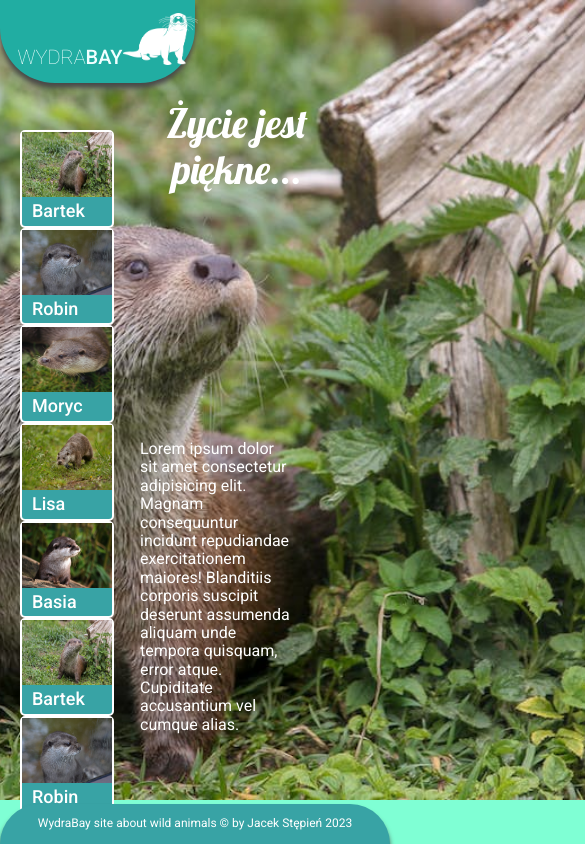
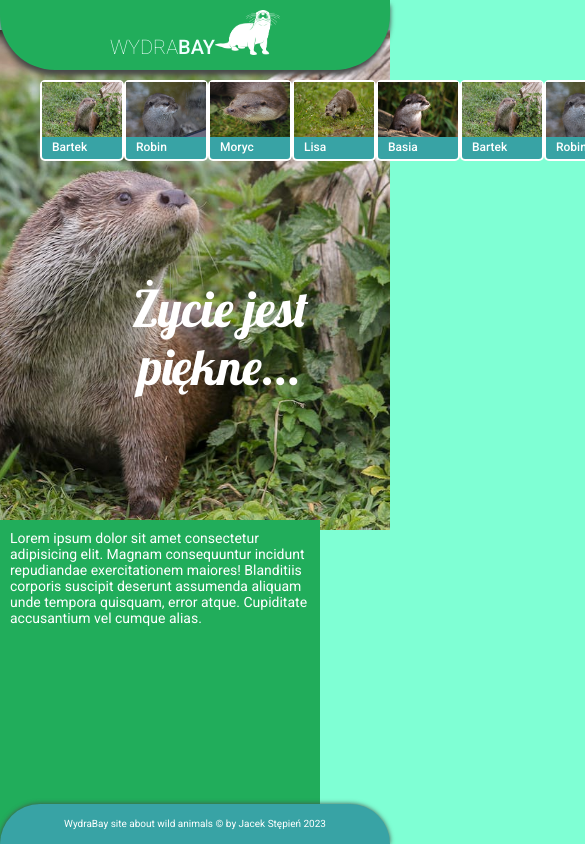
Before and after one commit to JackS86/WydraBay, a website: page index.html in a window 390 px wide. Shown: the top 844 px of the page, 585 px wide, since content can reach past the window. Drawn offline with nearby package versions, Linux system fonts and the light colour scheme.

Commit message:
responsive step2

```diff
--- a/style2.css
+++ b/style2.css
@@ -14,7 +14,6 @@ body {
 }
 .HollyGrail-title{
  position: fixed;
-
 background-color: rgb(33, 173, 162);
   width:100%;
    text-transform: uppercase;
@@ -44,6 +43,9 @@ body {
   margin-right: auto;
   width:100%;
   height: auto;
+  object-fit: cover;
+    object-position: 80% 100%;
+    overflow: hidden;
 }
 nav {
  position: fixed;
@@ -88,8 +90,8 @@ a {
   max-width: 120px;
 }
 .title-large-image {
-
-  position: absolute;
+  display: block;
+  position:fixed;
   top: 280px;
   left: 50px;
   font-size: 10em;
@@ -98,7 +100,8 @@ a {
   color: white;
 }
 .HolyGrail-ads{
-  position: absolute;
+  display:block;
+  position: fixed;
   top:440px;
   left:50px;
   font-size: 20px;
@@ -130,56 +133,69 @@ footer p {
 }
 
 @media (200px <= width <= 425px)    {
-  .HollyGrail {
+  .HollyGrail{
     background-color: aquamarine;
   }
   .HollyGrail-title{
-    position: fixed;
-
-     background-color: rgb(33, 173, 162);
-     width:50%;
-     height: auto;
-    text-transform: uppercase;
-     color: azure;
-     display:flex;
-     justify-content: center;
-     align-items: center;
-     box-shadow: 0px 5px 5px rgb(73, 73, 73);
-     border-bottom-left-radius: 55px;
-     border-bottom-right-radius: 55px;
+    background-color: rgb(33, 173, 91);
+  width:100%;
+  height: 70px;
   }
   .logo-one-word {
     font-size: 20px;
     font-weight: 100; position: relative;
-    left:10px;
+    left:0px;
+  }
+  .logo-icon{
+    width:65px;
+    height: auto;
   }
   .large-image-responsive{
+    position: relative;
+   top:30px;
+
+   height: 500px;
+   z-index: -2;
+  }
+  .title-large-image {
     display: block;
-    margin-left: auto;
-    margin-right: auto;
-    width:200%;
-    height: 800px;
-    object-fit: cover;
-    object-position: -700px 0px;
+    position:fixed;
+    top: 280px;
+    left: 50px;
+    font-size: 5em;
+    text-align: center;
+    font-family: "Lobster", cursive;
+    color: white;
   }
   nav {
     position: fixed;
-     top:120px;
-     left:10px;
-     padding: 10px;
+     top:40px;
+     left:0px;
+     padding: 40px;
    }
 
    .lista-miniatur {
      list-style: none;
      display: flex;
-    flex-direction: column;
      justify-content: center;
 
    }
+   .tytuly-miniatury {
+     display: block;
+     margin: 0;
+     padding: 4px 10px;
+     color: white;
+     font-size: 12px;
+     font-weight: 500;
+   }
+   a {
+     text-decoration: none;
+   }
+
    .obraz-miniatury {
      display: block;
      width: 100%;
-    height: 65px;
+     height: 55px;
    }
    .element-listy {
      display: inline-block;
@@ -190,31 +206,30 @@ footer p {
      -ms-border-radius: 5px;
      -o-border-radius: 5px;
      background-color: #38a3a5;
-    min-width: 90px;
-    max-width: 90px;
+     min-width: 80px;
+     max-width: 80px;
+   }
+   .HolyGrail-ads{
+    display:block;
+    top:520px;
+    left:0px;
+    font-size: 14px;
+    text-align: left;
+    width:300px;
+    height: 400px;
+    color: white;
+    padding: 10px;
+    background-color: rgb(33, 173, 91);
+  }
+  footer {
+    box-shadow: 0px 0px 5px rgb(73, 73, 73);
+  }
+  footer p {
+    font-size: 10px;
+    text-align: center;
+    color: white;
+    padding: 10px;
   }
 
-  .title-large-image {
 
-    position: absolute;
-    top: 100px;
-    left: 120px;
-    font-size: 4em;
-    text-align: center;
-    font-family: "Lobster", cursive;
-    color: white;
-    width:60%;
 }
-  .logo-icon{
-    width:75px;
-    height: auto;
-  }
-  .HolyGrail-ads{
-    position: absolute;
-    top:440px;
-    left:140px;
-    font-size: 16px;
-    width:150px;
-    color: white;
-  }
-}
```
Also changed, not shown: index.html (+1 -0 lines). Lines whose indentation alone changed are shown as unchanged.
